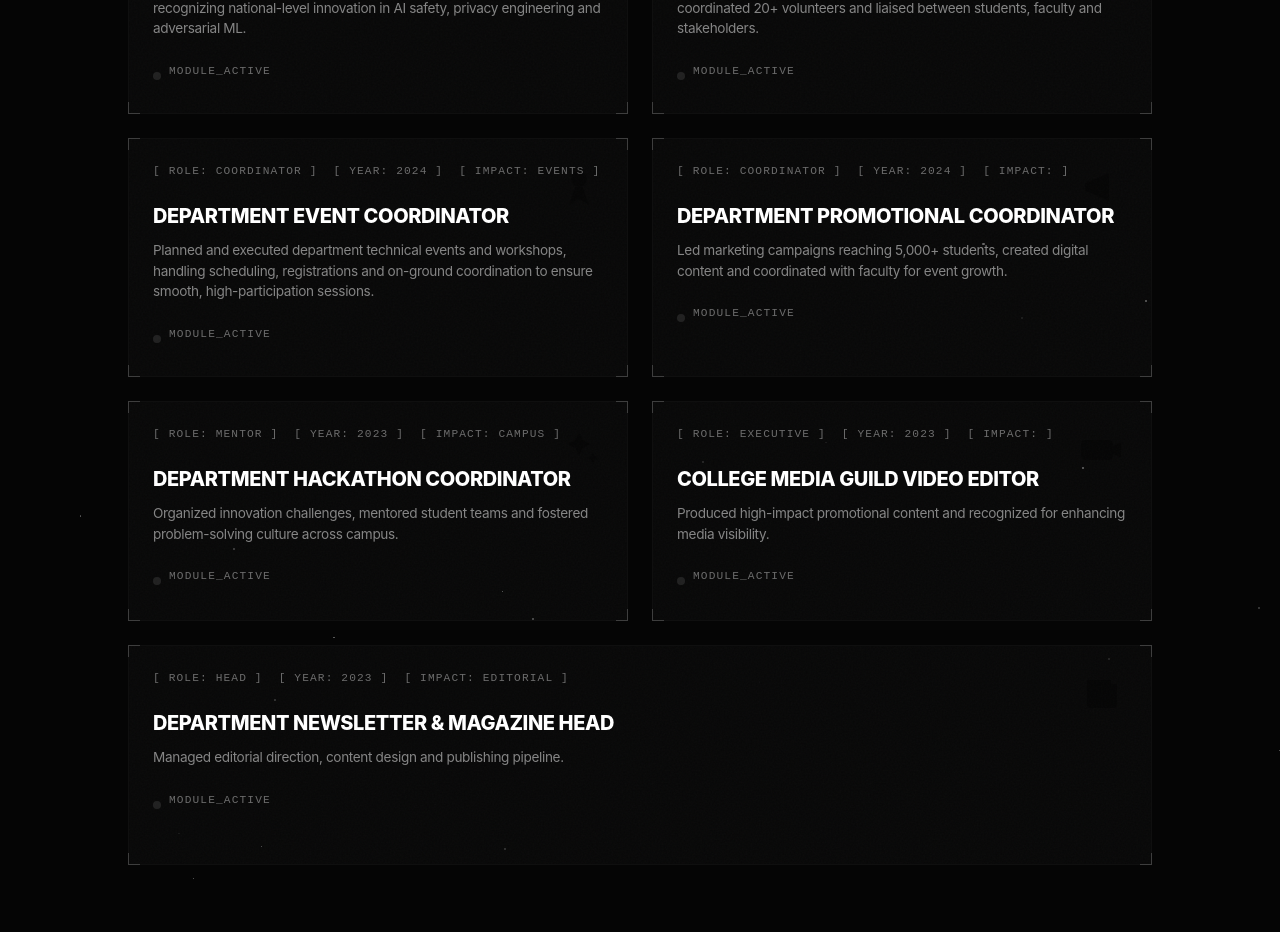
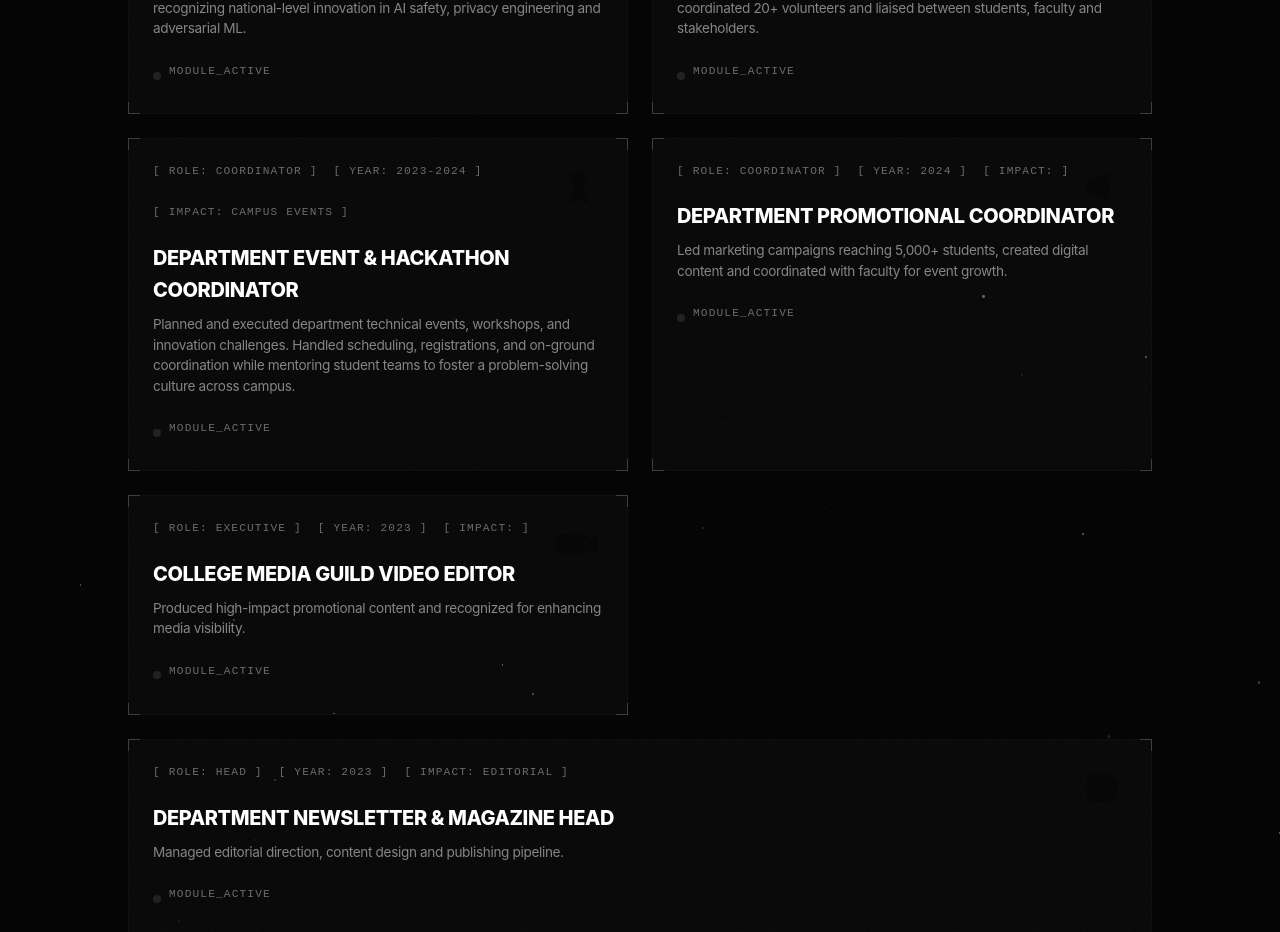
Before and after one commit to dimitreerosan/Kavusik-Rosan_portfolio, a React (Vite) app in the folder folder/: page / in a window 1280 px wide. Shown: the part 4160-5092 px from the top of the page. Built offline with nearby package versions, Linux system fonts and the light colour scheme; no server answers; a web font is replaced by a local one.

Commit message:
Refactor: merge Event and Hackathon coordinator achievements

```diff
--- a/folder/src/components/Achievements.jsx
+++ b/folder/src/components/Achievements.jsx
@@ -130,12 +130,12 @@ export default function Achievements() {
       span: 'span-6'
     },
     {
-      title: 'Department Event Coordinator',
+      title: 'Department Event & Hackathon Coordinator',
       icon: 'award',
       role: 'COORDINATOR',
-      year: '2024',
-      impact: 'EVENTS',
-      detail: 'Planned and executed department technical events and workshops, handling scheduling, registrations and on-ground coordination to ensure smooth, high-participation sessions.',
+      year: '2023-2024',
+      impact: 'CAMPUS EVENTS',
+      detail: 'Planned and executed department technical events, workshops, and innovation challenges. Handled scheduling, registrations, and on-ground coordination while mentoring student teams to foster a problem-solving culture across campus.',
       span: 'span-6'
     },
     {
@@ -146,15 +146,7 @@ export default function Achievements() {
       detail: 'Led marketing campaigns reaching 5,000+ students, created digital content and coordinated with faculty for event growth.',
       span: 'span-6'
     },
-    {
-      title: 'Department Hackathon Coordinator',
-      icon: 'sparkles',
-      role: 'MENTOR',
-      year: '2023',
-      impact: 'CAMPUS',
-      detail: 'Organized innovation challenges, mentored student teams and fostered problem-solving culture across campus.',
-      span: 'span-6'
-    },
+
     {
       title: 'College Media Guild Video Editor',
       icon: 'video',
```
